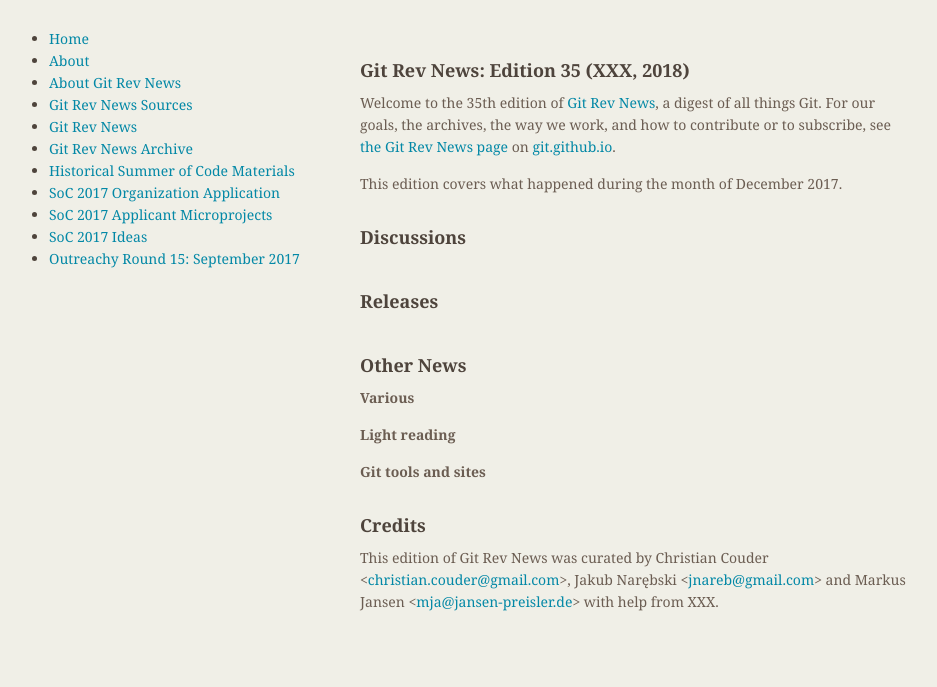
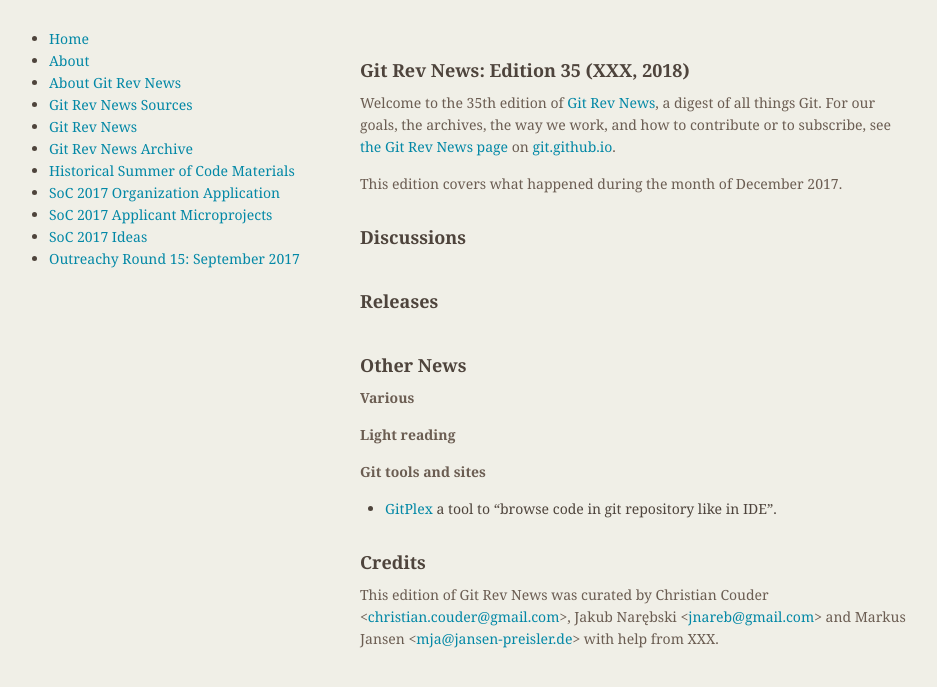
Before and after one commit to git/git.github.io, a Jekyll site: the page built from rev_news/drafts/edition-35.md, in a window 1280 px wide. Shown: the top 687 px of the page, without its empty margins (174-1111 px from the left). Built offline with Jekyll 4.4.1, drawn with Linux system fonts in a browser that asks for light colours.

Commit message:
rn-35: add GitPlex tool

```diff
--- a/rev_news/drafts/edition-35.md
+++ b/rev_news/drafts/edition-35.md
@@ -46,6 +46,7 @@
 
 __Git tools and sites__
 
+* [GitPlex](https://www.gitplex.com/) a tool to "browse code in git repository like in IDE".
 
 ## Credits
 
```
